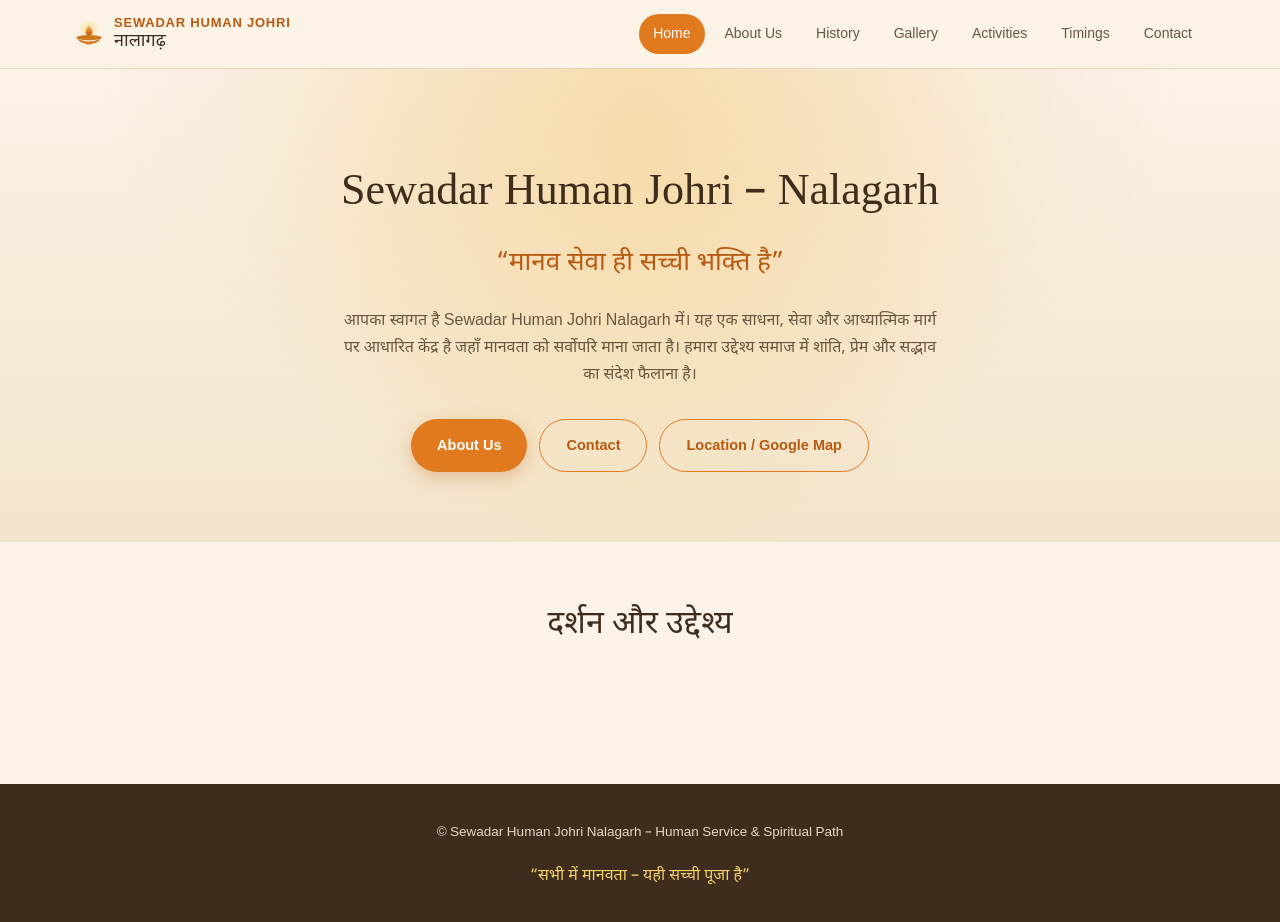
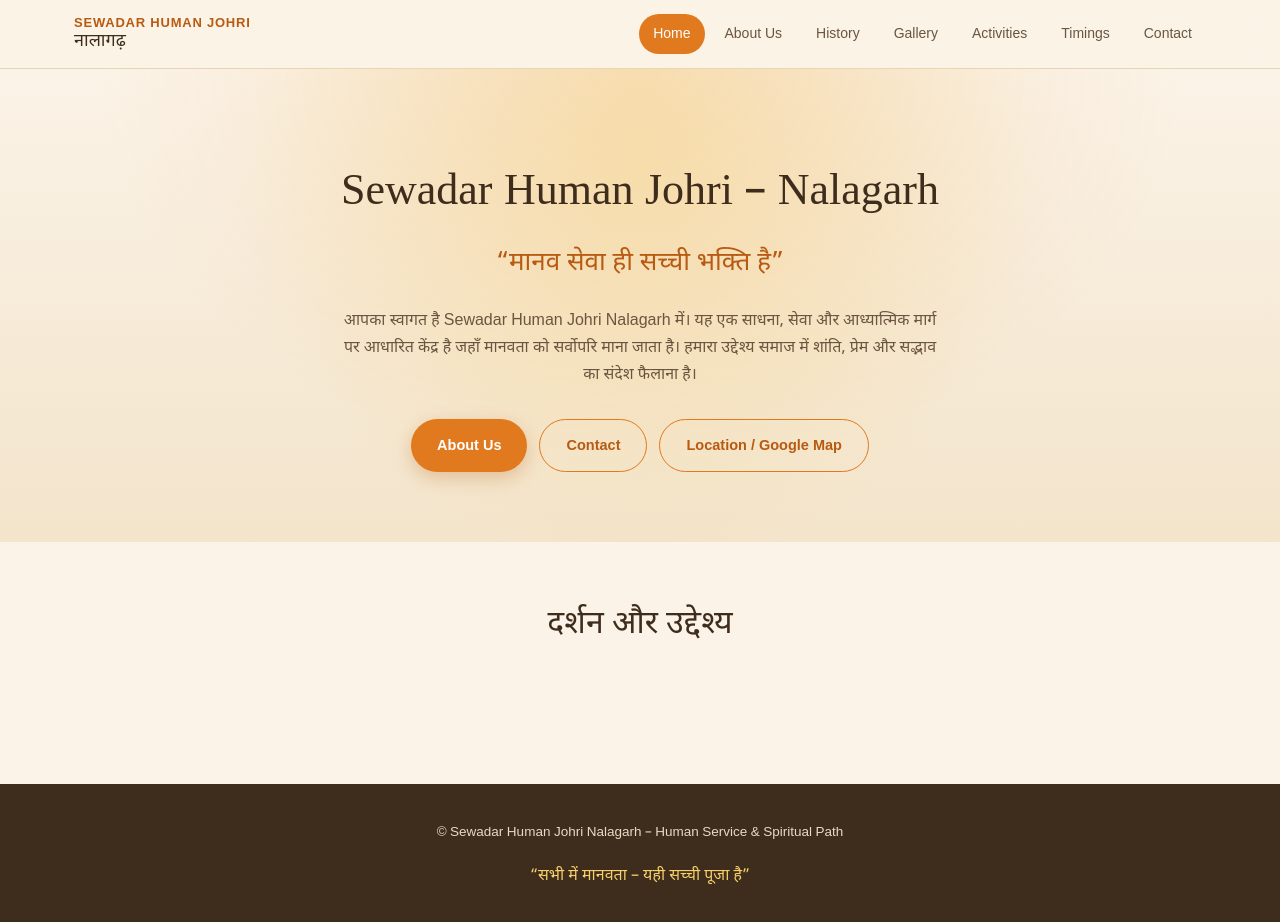
Before and after one commit to Anandvlog/SewadarHumanJohri, a React (Vite) app: page / in a window 1280 px wide. Shown: the top 922 px of the page. Built offline with nearby package versions, Linux system fonts and the light colour scheme.

Commit message:
solved build error

```diff
--- a/src/components/Layout/Navbar.jsx
+++ b/src/components/Layout/Navbar.jsx
@@ -1,7 +1,7 @@
 import { useState } from "react";
 // import { Menu, X } from "lucide-react";
 
-import Diya from "../common/Diya";
+// import Diya from "../common/Diya";
 import { NAV_ITEMS } from "../../data/siteData";
 
 const Navbar = ({ active, go }) => {
@@ -12,7 +12,7 @@ const Navbar = ({ active, go }) => {
       <div className="nav-inner">
 
         <button className="brand" onClick={() => go("home")}>
-          <Diya size={30} />
+          {/* <Diya size={30} /> */}
 
           <span className="brand-text">
             <span className="brand-en">
```
Also changed, not shown: src/App.jsx (+7 -3 lines).
